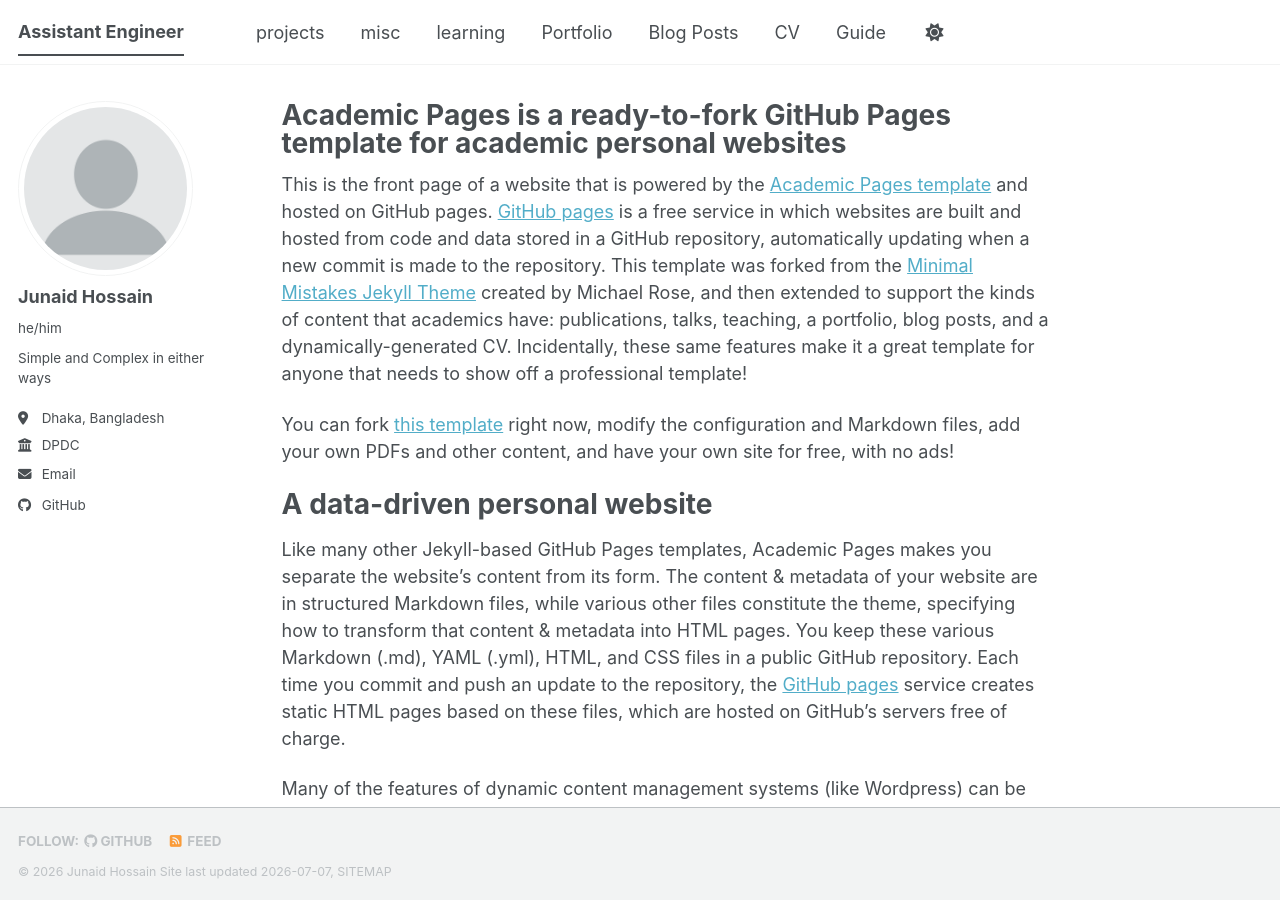
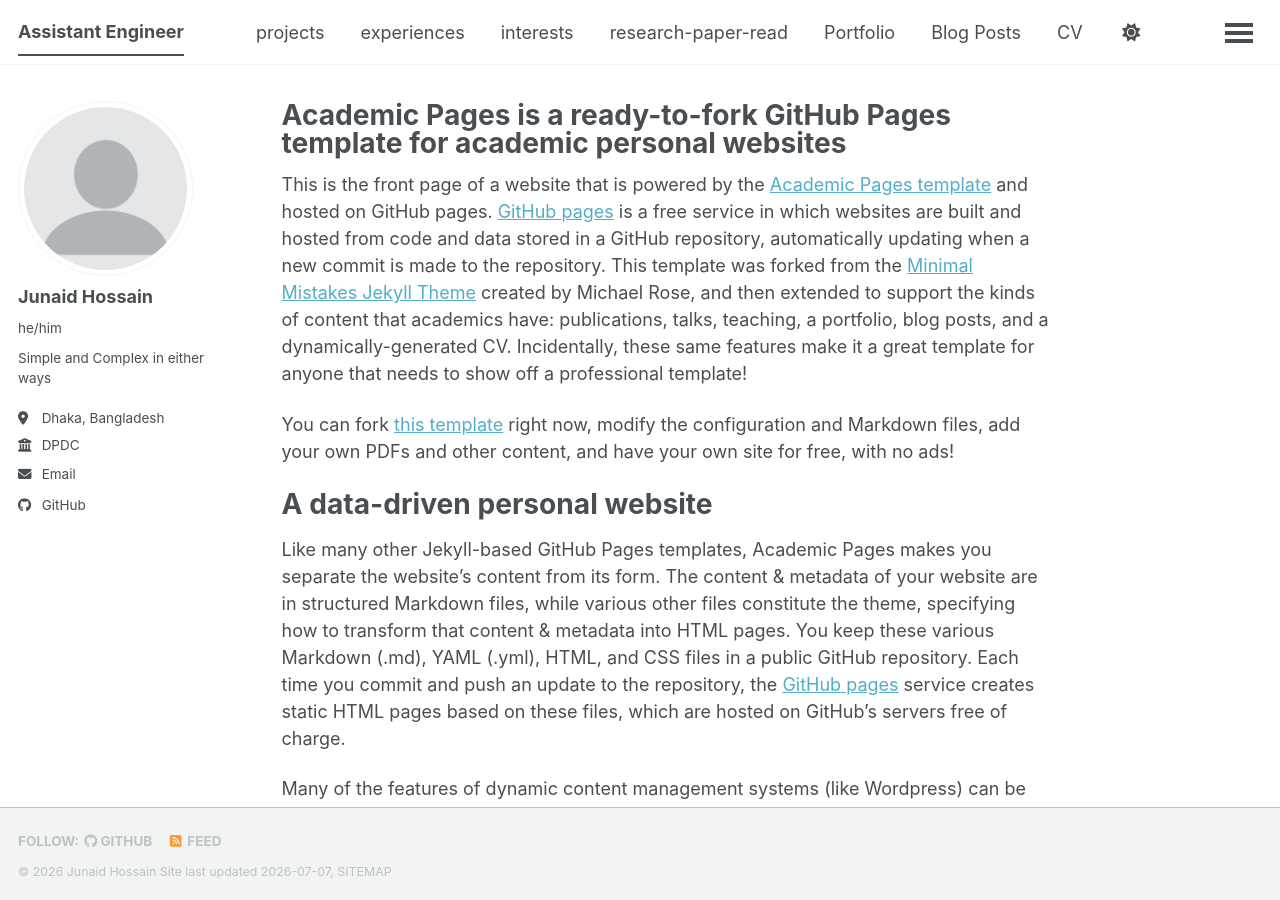
Before and after one commit to aspiringstudent-ctrl/aspiringstudent-ctrl.github.io, a Jekyll site: the page built from _pages/about.md, in a window 1280 px wide and 900 px high. Built offline with Jekyll 4.4.1, drawn with Linux system fonts in a browser that asks for light colours; a style sheet for code colours, icons or effects is not loaded; a file with an impossible date is left out.

Commit message:
Update navigation.yml

```diff
--- a/_data/navigation.yml
+++ b/_data/navigation.yml
@@ -11,11 +11,14 @@ main:
   - title: "projects"
     url: /projects/
 
-  - title: "misc"
-    url: /misc/
+  - title: "experiences"
+    url: /experiences/
 
-  - title: "learning"
-    url: /learning/
+  - title: "interests"
+    url: /interests/
+
+  - title: "research-paper-read"
+    url: /research-paper-read/
 
   - title: "Portfolio"
     url: /portfolio/
```
